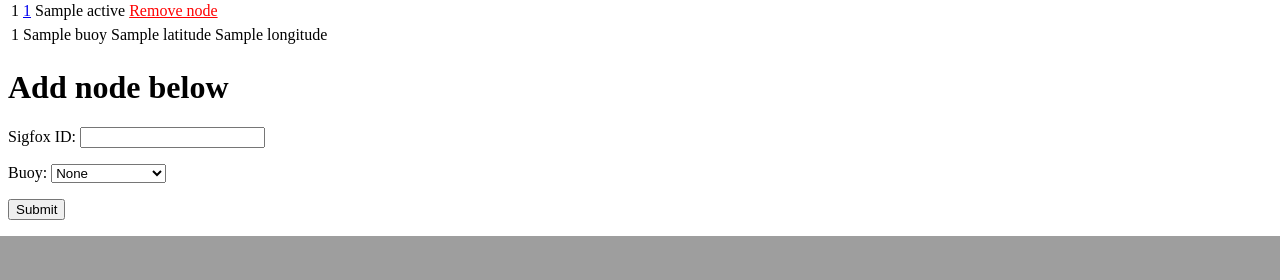
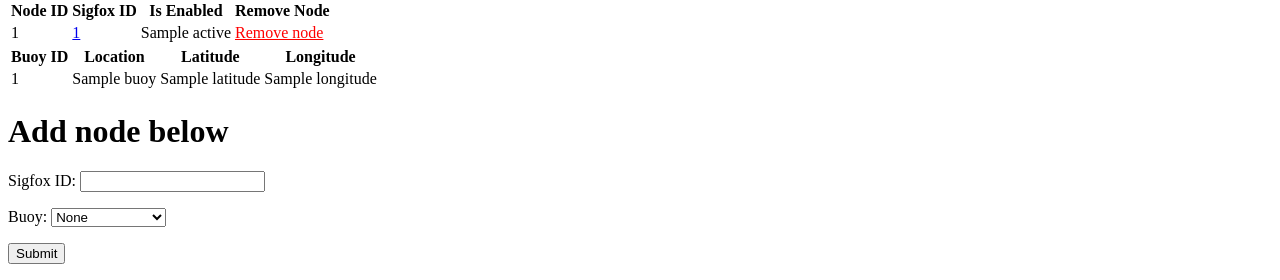
Before and after one commit to YemowtRonocCIT/FYP_website, a Flask app: template templates/nodes_table.html in a window 1280 px wide. Shown: the part 636-916 px from the top of the page. Before the commit the page ends 872 px from the top, so only its background shows below. Run offline with Flask 2, Linux system fonts and the light colour scheme; the template is opened without the code that fills it: most values are stand-ins (such as "Sample title", 1, 10 or a date in 2020).

Commit message:
Add table headers

```diff
--- a/templates/nodes_table.html
+++ b/templates/nodes_table.html
@@ -15,6 +15,12 @@
 
         {% if nodes %}
             <table>
+                <thead>
+                    <th>Node ID</th>
+                    <th>Sigfox ID</th>
+                    <th>Is Enabled</th>
+                    <th>Remove Node</th>
+                </thead>
             {% for node in nodes %}
                 <tr>
                     <td>{{ node.node_id }}</td>
@@ -39,6 +45,12 @@
 
         {% if buoys %}
             <table>
+                <thead>
+                    <th>Buoy ID</th>
+                    <th>Location</th>
+                    <th>Latitude</th>
+                    <th>Longitude</th>
+                </thead>
             {% for buoy in buoys %}
                 <tr>
                     <td>{{ buoy.buoy_id }}</td>
```
